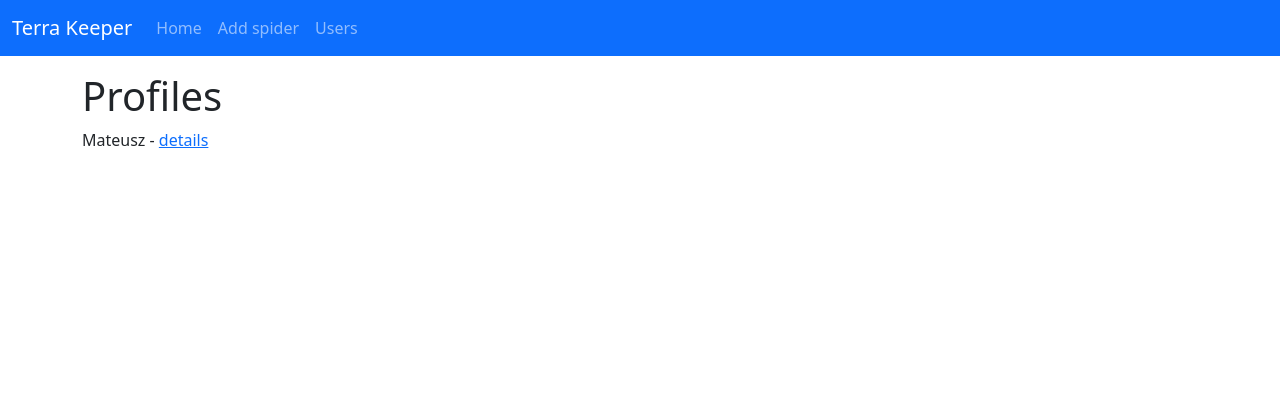
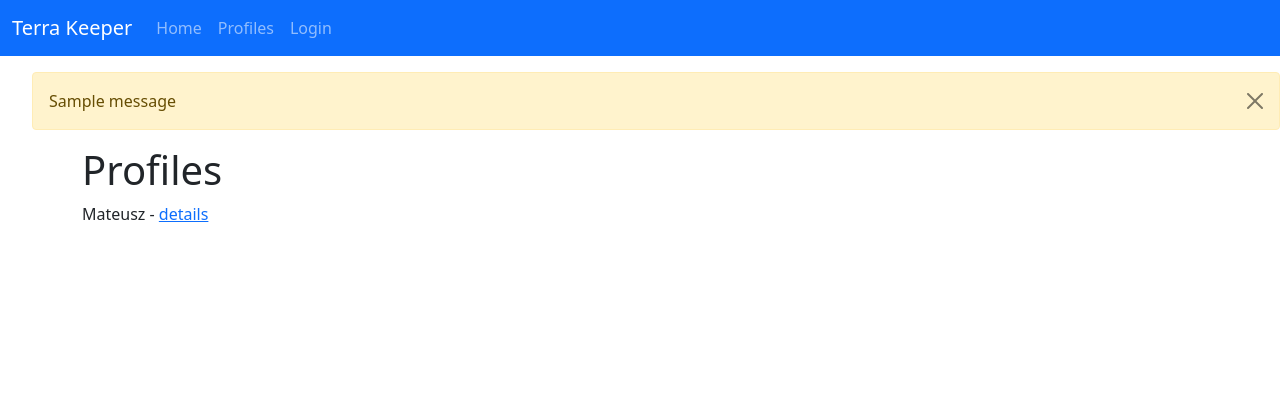
Before and after one commit to morveusz93/terra-keeper, a Django app: page /users/ in a window 1280 px wide. Shown: the top 420 px of the page. Run offline with Django 4.2, Linux system fonts and the light colour scheme; data comes from the database, SQL or seed files in the repository; both versions use the stored data as it was after the commit; one stand-in notice (Sample message) is shown; some libraries are stand-ins or nearby versions.

Commit message:
add login and flash messages

```diff
--- a/templates/main.html
+++ b/templates/main.html
@@ -14,6 +14,17 @@
   </head>
   <body>
     {% include 'navbar.html' %}
+    {% if messages %}
+      <ul class="messages">
+        {% for message in messages %}
+        <div class="alert alert-warning alert-dismissible fade show" role="alert">
+          {{message}}
+          <button type="button" class="btn-close" data-bs-dismiss="alert" aria-label="Close"></button>
+        </div>
+        {% endfor %}
+      </ul>
+    {% endif %}
+
     <main class="container">{% block content %} {% endblock content %}</main>
     {% include 'footer.html' %}
     <script
--- a/templates/navbar.html
+++ b/templates/navbar.html
@@ -18,11 +18,20 @@
           <a class="nav-link" href="{% url 'spiders' %}">Home</a>
         </li>
         <li class="nav-item">
+          <a class="nav-link" href="{% url 'profiles' %}">Profiles</a>
+        </li>
+        {% if request.user.is_authenticated %}
+        <li class="nav-item">
           <a class="nav-link" href="{% url 'spider-new' %}">Add spider</a>
         </li>
         <li class="nav-item">
-          <a class="nav-link" href="{% url 'users' %}">Users</a>
+          <a class="nav-link text-warning" href="{% url 'logout' %}">Logout</a>
         </li>
+        {% else %}
+        <li class="nav-item">
+          <a class="nav-link" href="{% url 'login' %}">Login</a>
+        </li>
+        {% endif %}
       </ul>
     </div>
   </div>
--- a/users/urls.py
+++ b/users/urls.py
@@ -2,6 +2,9 @@ from django.urls import path
 from . import views
 
 urlpatterns = [
-    path('', views.index, name="users"),
+    path('login', views.loginUser, name="login"),
+    path('logout', views.logoutUser, name="logout"),
+
+    path('', views.index, name="profiles"),
     path("<str:id>", views.profile, name="user-details"),
 ]
--- a/users/views.py
+++ b/users/views.py
@@ -1,4 +1,8 @@
-from django.shortcuts import render
+from multiprocessing.spawn import import_main_path
+from django.shortcuts import render, redirect
+from django.contrib.auth import login, authenticate, logout
+from django.contrib.auth.models import User
+from django.contrib import messages
 from .models import Profile
 
 
@@ -14,5 +18,31 @@ def profile(request, id):
     return render(request, 'users/details.html', context)
 
 
-def newUser(request):
-    return render(request, 'users/user-form')
+def loginUser(request):
+    if request.user.is_authenticated:
+        return redirect("profiles")
+
+    if request.method == 'POST':
+        username = request.POST['username']
+        password = request.POST['password']
+        try:
+            user = User.objects.get(username=username)
+        except:
+            messages.error(request, 'Userneme and/or password incorrect')
+
+        user = authenticate(request, username=username, password=password)
+
+        if user is not None:
+            login(request, user)
+            print("logged in")
+            return redirect('profiles')
+        else:
+            messages.error(request, 'Userneme and/or password incorrect')
+
+    return render(request, 'users/login_register.html')
+
+
+def logoutUser(request):
+    logout(request)
+    messages.error(request, 'User logged out')
+    return redirect("profiles")
```
Also changed, not shown: spiders/views.py (+8 -2 lines), users/templates/users/login_register.html (added, +12 -0 lines), db.sqlite3.
